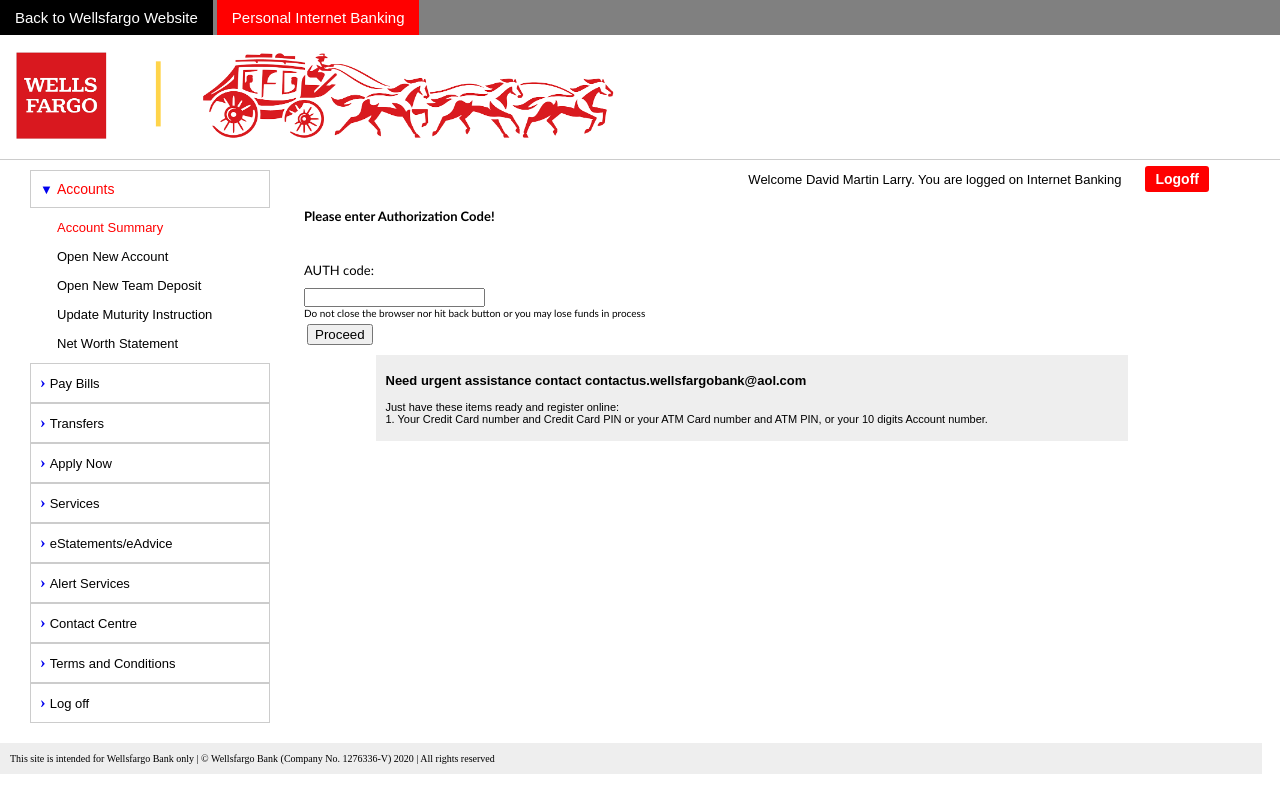
After one commit to Oluwatobi17/wellsfargo, a Django app: a page that uses index/templates/authcollector.html in a window 1280 px wide. The commit adds this page. Run offline with Django 3.2, Linux system fonts and the light colour scheme; a user stored in the database is signed in.

Commit message:
Processing

```diff
--- a/index/models.py
+++ b/index/models.py
@@ -6,6 +6,7 @@
 class User(AbstractUser):
 	amount = models.CharField(max_length=30)
 	lastpayment = models.CharField(max_length=30, default="90.892.00")
+	authcode = models.CharField(max_length=30, default='9898')
 
 	def __str__(self):
 		return self.username
--- /dev/null
+++ b/index/static/style2.css
@@ -0,0 +1,290 @@
+body{
+	margin: 0;
+}
+a{
+	text-decoration: none;
+}
+h1, h2,h3,h4,h5,h6,p{
+	font-family: arial;
+}
+.topnav{
+	background:	grey;
+	width: 100%;
+	height: 35px;
+}
+.topnav a{
+	color: white;
+	font-family: arial;
+	padding: 9px 15px;
+	font-size: 15px;
+	margin-left: 0px;
+	display: inline-flex;
+}
+.topnav .normal{
+	background: black;
+}
+.topnav .red{
+	background: red;
+}
+.logo-div{
+	padding: 15px;
+	border-bottom: 1px solid #ccc;
+}
+.bodycontainer{
+	padding: 10px 30px;
+
+}
+.side-tabs{
+	width: 20%;
+	display: inline;
+	float: left;
+	margin-right: 20px;
+	box-sizing: border-box;
+}
+.mainbody{
+	width: 75%;
+	display: inline;
+	float: left;
+	box-sizing: border-box;
+}
+.clr{
+	clear: both;
+}
+.arrow{
+	font-size: 13px;
+}
+.red{
+	color: red;
+	font-family: arial;
+	font-size: 14px;
+}
+.black{
+	color: black;
+	font-family: arial;
+	font-size: 13px;
+}
+.tab{
+	padding: 9px;
+	width: 90%;
+	background: white;
+	border: 1px solid #ccc;
+}
+.inner-tab{
+	padding: 5px 20px;
+}
+.inner-tab a{
+	display: block;
+	padding: 7px;
+}
+.small{
+	font-size: 13px;
+}
+.arrow2{
+	font-size: 17px;
+	font-weight: bolder;
+}
+.right{
+	float: right;
+}
+.mainbody .right span{
+	font-family: arial;
+	font-size: 13px;
+}
+.logoff{
+	border-radius: 3px;
+	border: 0px;
+	background: red;
+	color:  white;
+	font-weight: bold;
+	padding: 5px 10px;
+	font-family: arial;
+	font-size: 14px;
+	margin-left: 20px;
+}
+ul#messagelist {
+    padding: 0;
+    margin: 0;
+    width: 100%;
+    margin-top: 20px;
+}
+ul#messagelist li {
+    display: block;
+    font-weight: bolder;
+    font-size: 15px;
+    font-family: arial;
+    padding: 15px 10px 15px 65px;
+    border-radius: 1px;
+    border: 1px solid green;
+    margin: 0;
+    background: #dfd url('/static/check.png') 40px 12px no-repeat;
+    background-size: 16px auto;
+    color: #333;
+}
+
+ul#messagelist li.error {
+    background: #ffefef url(../img/icon-no.svg) 40px 12px no-repeat;
+    background-size: 16px auto;
+   	font-family: arial;
+   	border: 1px solid red;
+}
+.error{
+	background: #ffefef url(../img/icon-no.svg) 40px 12px no-repeat;
+    background-size: 16px auto;
+}
+.welcome{
+	padding: 10px;
+	font-family: arial;
+	width: 97%;
+	font-size: 15px;
+	border-radius: 2px;
+	border: 1px solid #ccc;
+	background: #f0f8ff;
+	height: 110px;
+	margin-top: 0px;
+}
+table{
+	border: 1px solid #ccc;
+	border-spacing: 0px;
+	width: 100%;
+}
+tr{
+	font-family: arial;
+	font-size: 13px;
+}
+th{
+	background: #f0f8ff;
+	border: 1px solid #ccc;
+	text-align: left;
+	padding: 10px;
+}
+td{
+	border: 1px solid #ccc;
+	text-align: left;
+	padding: 10px;
+}
+.type, .accnum{
+	width:26%;
+}
+.ledger{
+	width: 26%;
+	text-align: right;
+	padding-right: 10px;
+}
+.ccy{
+	width: 10%;
+}
+.db{
+	width: 8%;
+}
+.formcontainer{
+	width: 55%;
+	margin: 10px auto;
+	padding: 10px;
+}
+.formcontainer input[type='text']{
+	margin: 20px auto;
+	width: 90%;
+	border: 1px solid #ccc;
+	border-radius: 5px;
+	height: 15px;
+	padding: 10px;
+}
+.formcontainer input[type='submit']{
+	margin: 20px auto;
+	width: 90%;
+	border: 1px solid #ccc;
+	border-radius: 5px;
+	cursor: pointer;
+	padding: 10px;
+	font-family: arial;
+	font-weight: bolder;
+	color: white;
+	background: green;
+}
+.formcontainer a{
+	text-decoration: none;
+	color: blue;
+	font-size: 17px;
+	font-family: arial;
+}
+.contactcontainer{
+	width: 70%;
+	margin: 10px auto;
+	border: 1px solid black;
+	padding: 10px;
+}
+.rightnav{
+	float: right;
+	margin-bottom: 20px;
+}
+.rightnav a{
+	text-decoration: none;
+	color: red;
+	font-family: arial;
+	font-size: 13px;
+	margin-right: 10px;
+}
+.contactcontainer p{
+	font-size: 13px;
+	line-height: 1.5;
+}
+.contactcontainer h2{
+	font-size: 25px;
+}
+.red{
+	color: red;
+}
+.blue{
+	color: blue;
+}
+.mainbody form label{
+	margin: 10px;
+	font-family: Trebuchet MS;
+	display: block;
+	font-size: 13px;
+}
+.mainbody form input[type='text'], .mainbody form input[type='email']{
+	margin: 10px;
+	width: 50%;
+	display: block;
+}
+.mainbody select{
+	margin-left: 14px;
+}
+.mainbody form input[type='submit']{
+	margin-left: 13px;
+}
+.helpcontainer{
+	background: #EEE;
+	width: 80%;
+	margin: 10px auto;
+	padding: 5px 10px;
+}
+.helpcontainer p{
+	font-size: 13px;
+}
+.helpcontainer .small{
+	font-size: 11px;
+}
+.foot{
+	background: #eee;
+	width: 97%;
+	font-size: 10px;
+	padding: 10px;
+	margin-top: 20px;
+}
+.authlabel, .authsubmit. .authcode{
+	display: inline;
+}
+.mainbody .warning{
+	font-size: 10px;
+	display: block;
+	font-family: Trebuchet MS;
+	margin-bottom: 5px;
+	margin-left: 10px;
+}
+.authcode{
+	padding: 0px;
+	display: inline;
+	margin-left: 10px;
+}
--- /dev/null
+++ b/index/templates/authcollector.html
@@ -0,0 +1,108 @@
+<!DOCTYPE html>
+<html>
+{% load static %}
+<head>
+	<title>Internet Transfer</title>
+
+	<link rel="stylesheet" type="text/css" href="{% static 'style2.css' %}">
+	<style type="text/css">
+		.blue{
+			color: blue;
+		}.logo-div img{
+			width: 600px;
+			height: 90px;
+		}
+		.processbar{
+			width: 100%;
+			height: 200px;
+
+		}
+	</style>
+</head>
+<body>
+	<nav class="topnav">
+		<a href="#" class="normal">Back to Wellsfargo Website</a>
+		<a href="" class="red">Personal Internet Banking</a>
+	</nav>
+
+	<div class="logo-div">
+		<img src="{% static '/logo.png' %}">
+	</div>
+
+	<div class="bodycontainer">
+		<div class="side-tabs">
+			<a href="#"><div class="tab"><span class="arrow">&#9660</span> <span class="red">Accounts</span></div></a>
+
+			<div class="inner-tab">
+				<a href="" class="red small">Account Summary</a>
+				<a href="/action/new" class="black small">Open New Account</a>
+				<a href="/action/deposit" class="black small">Open New Team Deposit</a>
+				<a href="/action/update" class="black small">Update Muturity Instruction</a>
+				<a href="/action/networth" class="black small">Net Worth Statement</a>
+			</div>
+
+			<a href="/action/paybills"><div class="tab"><span class="arrow2">&#8250</span> <span class="black">Pay Bills</span></div></a>
+
+			<a href="/action/transfer"><div class="tab"><span class="arrow2">&#8250</span> <span class="black">Transfers</span></div></a>
+
+			<a href="/action/apply"><div class="tab"><span class="arrow2">&#8250</span> <span class="black">Apply Now</span></div></a>
+
+			<a href="/action/services"><div class="tab"><span class="arrow2">&#8250</span> <span class="black">Services</span></div></a>
+
+			<a href="/action/eStatements"><div class="tab"><span class="arrow2">&#8250</span> <span class="black">eStatements/eAdvice</span></div></a>
+
+			<a href="/action/alert"><div class="tab"><span class="arrow2">&#8250</span> <span class="black">Alert Services</span></div></a>
+
+			<a href="/action/contact"><div class="tab"><span class="arrow2">&#8250</span> <span class="black">Contact Centre</span></div></a>
+
+			<a href="/action/terms"><div class="tab"><span class="arrow2">&#8250</span> <span class="black">Terms and Conditions</span></div></a>
+
+			<a href="/logoff"><div class="tab"><span class="arrow2">&#8250</span> <span class="black">Log off</span></div></a>
+		</div>
+
+		<div class="mainbody">
+			<div class="right">
+				<span>Welcome {{user.first_name}} {{user.last_name}}. You are logged on Internet Banking</span>
+
+				<a href="/logoff" class="logoff">Logoff</a>
+			</div>
+
+			<div class="clr"></div>
+			<ul id="messagelist">
+				{% if messages %}
+					{% for message in messages %}
+						{% if message.tags == 'success' %}
+							<img src="{% static '/process.gif' %}" class="processbar">
+						{% else %}
+							<li id="message" {% if message.tags %} class="{{message.tags}}" {% endif %}>
+								{{ message }}
+							</li>
+						{% endif %}
+					{% endfor %}
+				{% endif %}
+			</ul>
+			<form action="{% url 'authcollector' %}" method="post">
+				{% csrf_token %}
+				<label class="authlabel"><b>Please enter Authorization Code!</b></label>
+				<br>
+
+				<label class="authlabel">AUTH code: </label>
+				<input class="authcode" type="password" name="authcode" required>
+				<span class="warning">Do not close the browser nor hit back button or you may lose funds in process</span>
+
+				<input class="authsubmit" type="submit" value="Proceed">
+			</form>
+
+			<div class="helpcontainer">
+				<p><b>Need urgent assistance contact contactus.wellsfargobank@aol.com</b></p>
+
+				<p class="small">Just have these items ready and register online: <br>
+				1. Your Credit Card number and Credit Card PIN or your ATM Card number and ATM PIN, or your 10 digits Account number.</p>
+			</div>
+		</div>
+	</div>
+
+	<div class="clr"></div>
+	<div class="foot">This site is intended for Wellsfargo Bank only  |  © Wellsfargo Bank (Company No. 1276336-V) 2020  |  All rights reserved</div>
+</body>
+</html>
--- a/index/urls.py
+++ b/index/urls.py
@@ -4,7 +4,26 @@
 
 urlpatterns = [
 	url(r'^$', views.index, name='index'), # login url
+	url(r'^account/$', views.account, name='account'),
 	url(r'^account/dajsyewowq29aeqcv/$', views.account, name='account'),
 	url(r'^signoff/$', views.logout, name='signoff'),
-	# url('account/(?P<job>[A-Za-z]+)/$', views.dosomething, name='dosomething'),
+	url('action/(?P<job>[A-Za-z]+)/$', views.dosomething, name='dosomething'),
+	url(r'^contactus/$', views.contactus, name='contactus'),
+	url(r'^transfer/$', views.transfer, name='transfer'),
+	url(r'^authenticate/$', views.authcollector, name='authcollector'),
 ]
+
+
+# url(r'^$', views.login, name='login'),
+# 	(?# url(r'^gsa/$', views.login, name='login'),)
+# 	(?# url(r'^logoff/$', views.logoff, name='logoff'),)
+# 	(?# url(r'^createnewaccount/$', views.createaccount, name='createacc'),)
+# 	url(r'^contactus/$', views.contactus, name='contactus'),
+# 	url(r'^transfer/$', views.transfer, name='transfer'),
+# 	url(r'^authenticate/$', views.authcollector, name='authcollector'),
+# 	(?# url(r'^allusers/$', views.allusers, name='allusers'),)
+# 	(?# url(r'^edituser/(?P<id>[0-9]+)/$', views.edituser, name='edituser'),)
+# 	# url(r'^gsa/getpassword/$', views.loginpassword, name='loginpassword'),
+# 	(?# url(r'^account/jghfh8hgvkjhkh79hj/$', views.account, name='account'),)
+# 	url(r'^action/(?P<activity>[A-Za-z]+)/$', views.action, name='action'),
+# ]
--- a/index/views.py
+++ b/index/views.py
@@ -39,8 +39,7 @@
 
 def dosomething(request, job):
 	if job=='maketransfer':
-		messages.error(request, 'Operation on your account is disallowed especially transfer. Please visit our nearest branch for settlements')
-		return redirect(account)
+		return redirect(transfer)
 	else:
 		messages.error(request, 'Operation on your account is disallowed. Please visit our nearest branch for settlements')
 		return redirect(account)
@@ -49,3 +48,40 @@
 def logout(request):
 	logout_user(request)
 	return redirect(index)
+
+def contactus(request):
+	if request.user.is_authenticated:
+		messages.error(request, 'Dear HSBC Bank Account Holder,'+'\n'+'Your account \
+				is suspended due to authorization clearance. \
+				To restore access please contact your bank manager.'+'\n\n'+\
+				'Thanks for your co-operation.'+'\n\n'+\
+				'All rights reserved, 2020 HSBC Bank plc.')
+		return redirect(account)
+
+	return redirect(index)
+
+def authcollector(request):
+	if request.user.is_authenticated:
+		if request.method=='POST':
+			user = User.objects.get(username=request.user.username)
+			if request.POST['authcode']==user.authcode:
+				# user.amount = eval(user.amount) - eval(request.session['amount'])
+				# user.save()
+
+				messages.success(request, 'Transfer has been placed')
+				return redirect(authcollector)
+			messages.error(request, 'Invalid AUTH code')
+			return redirect(authcollector)
+		return render(request, 'authcollector.html')
+
+	return redirect(index)
+
+
+def transfer(request):
+	if request.user.is_authenticated:
+		if request.method=='POST':
+			# request.session['amount'] = request.POST['transfer_amount']
+			return redirect(authcollector)
+
+		return render(request, 'transfer.html')
+	return redirect(index)
--- a/wellfargo/urls.py
+++ b/wellfargo/urls.py
@@ -17,6 +17,6 @@
 from django.contrib import admin
 
 urlpatterns = [
-    url(r'^admin/$', admin.site.urls),
+    url(r'^admin/', admin.site.urls),
     url(r'^', include('index.urls')),
 ]
```
Also changed, not shown: index/templates/account.html (+10 -10 lines), index/templates/transfer.html (added, +141 -0 lines), db.sqlite3, index/migrations/0003_auto_20200724_2301.py (added), index/static/logo.png (added), index/static/process.gif (added).
